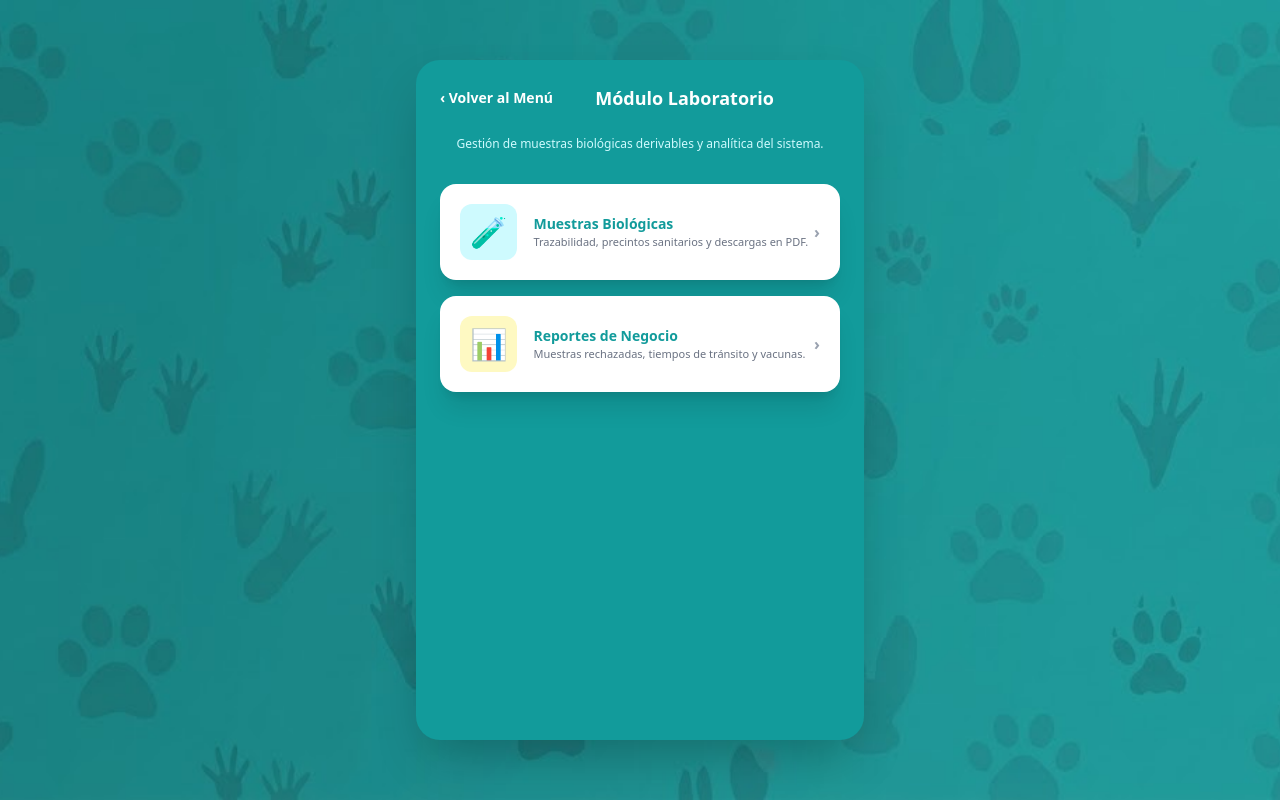
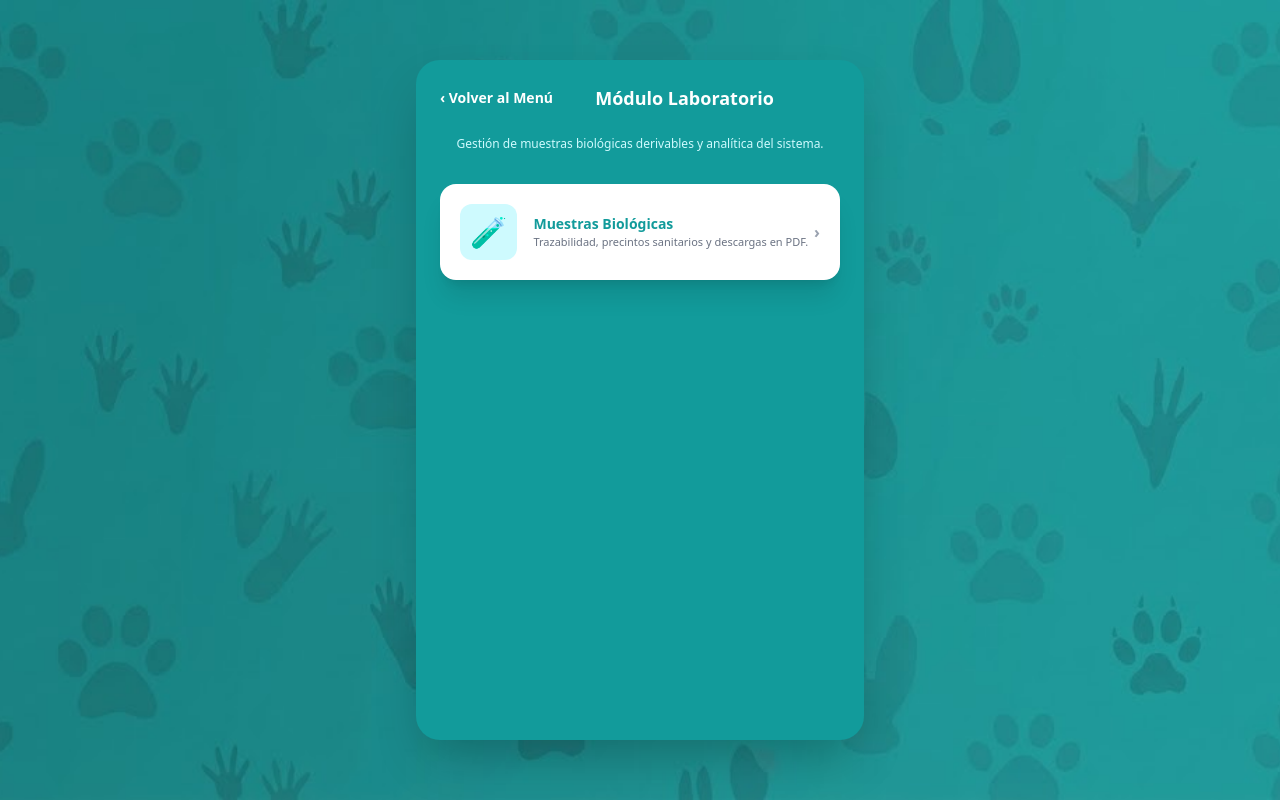
Before and after one commit to carranzarodrigo378-ops/tp-veterinaria, a React (Vite) app in the folder frontend/: page /laboratorio-hub in a window 1280 px wide. Built offline with nearby package versions, Linux system fonts and the light colour scheme; no server answers; sample sign-in values are in the browser's storage.

Commit message:
cambios generales en el front again

```diff
--- a/frontend/src/pages/LaboratorioHub.jsx
+++ b/frontend/src/pages/LaboratorioHub.jsx
@@ -54,19 +54,7 @@ useEffect(() => {
               <span className="text-gray-400 font-bold group-hover:translate-x-1 transition-transform">›</span>
             </button>
 
-            <button
-              onClick={() => navigate('/reportes')}
-              className="w-full bg-white text-gray-800 p-5 rounded-2xl shadow-xl flex items-center justify-between hover:bg-gray-50 transition-all group"
-            >
-              <div className="flex items-center gap-4 text-left">
-                <span className="text-3xl bg-yellow-100 p-2.5 rounded-xl">📊</span>
-                <div>
-                  <h3 className="font-bold text-[#129b9b] text-sm">Reportes de Negocio</h3>
-                  <p className="text-[11px] text-gray-500">Muestras rechazadas, tiempos de tránsito y vacunas.</p>
-                </div>
-              </div>
-              <span className="text-gray-400 font-bold group-hover:translate-x-1 transition-transform">›</span>
-            </button>
+
           </div>
         </div>
       </div>
```
